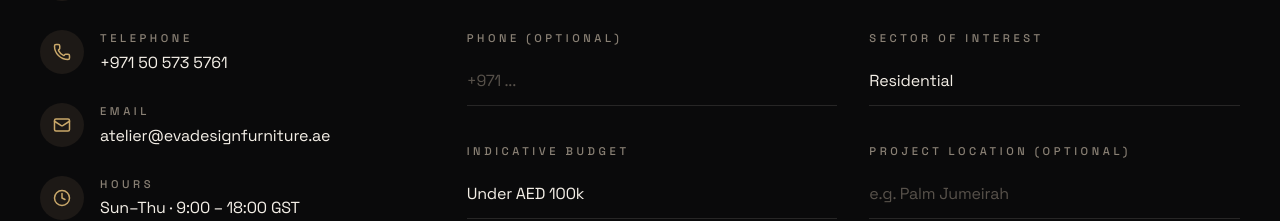
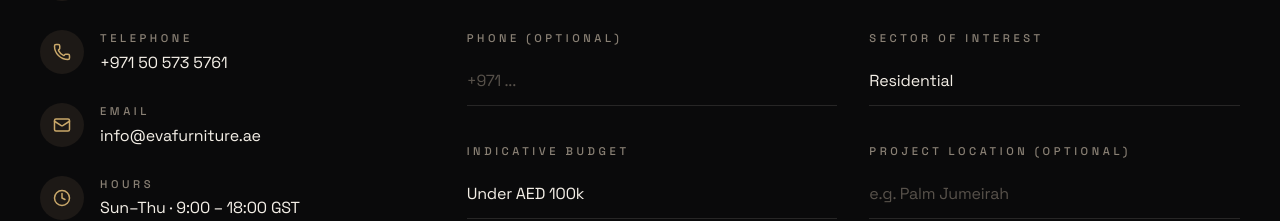
Before and after one commit to Mazharrony/evafurniture, a Next.js app: page /contact in a window 1280 px wide. Shown: the part 903-1124 px from the top of the page. Built offline with nearby package versions, Linux system fonts and the light colour scheme.

Commit message:
Update email to info@evafurniture.ae and site domain

```diff
--- a/app/layout.tsx
+++ b/app/layout.tsx
@@ -25,7 +25,7 @@
 });
 
 export const metadata: Metadata = {
-  metadataBase: new URL("https://evadesignfurniture.ae"),
+  metadataBase: new URL("https://evafurniture.ae"),
   title: {
     default:
       "Eva Design Furniture — Luxury Interiors & Custom Furniture, Dubai",
--- a/data/nav.ts
+++ b/data/nav.ts
@@ -18,8 +18,8 @@
   address: "Shop 1 - 20A St - Al Satwa - Dubai, UAE",
   phone: "+971 50 573 5761",
   phoneHref: "tel:+971505735761",
-  email: "atelier@evadesignfurniture.ae",
-  emailHref: "mailto:atelier@evadesignfurniture.ae",
+  email: "info@evafurniture.ae",
+  emailHref: "mailto:info@evafurniture.ae",
   hours: "Sun–Thu · 9:00 – 18:00 GST",
   socials: [
     { label: "Instagram", href: "https://instagram.com" },
```
